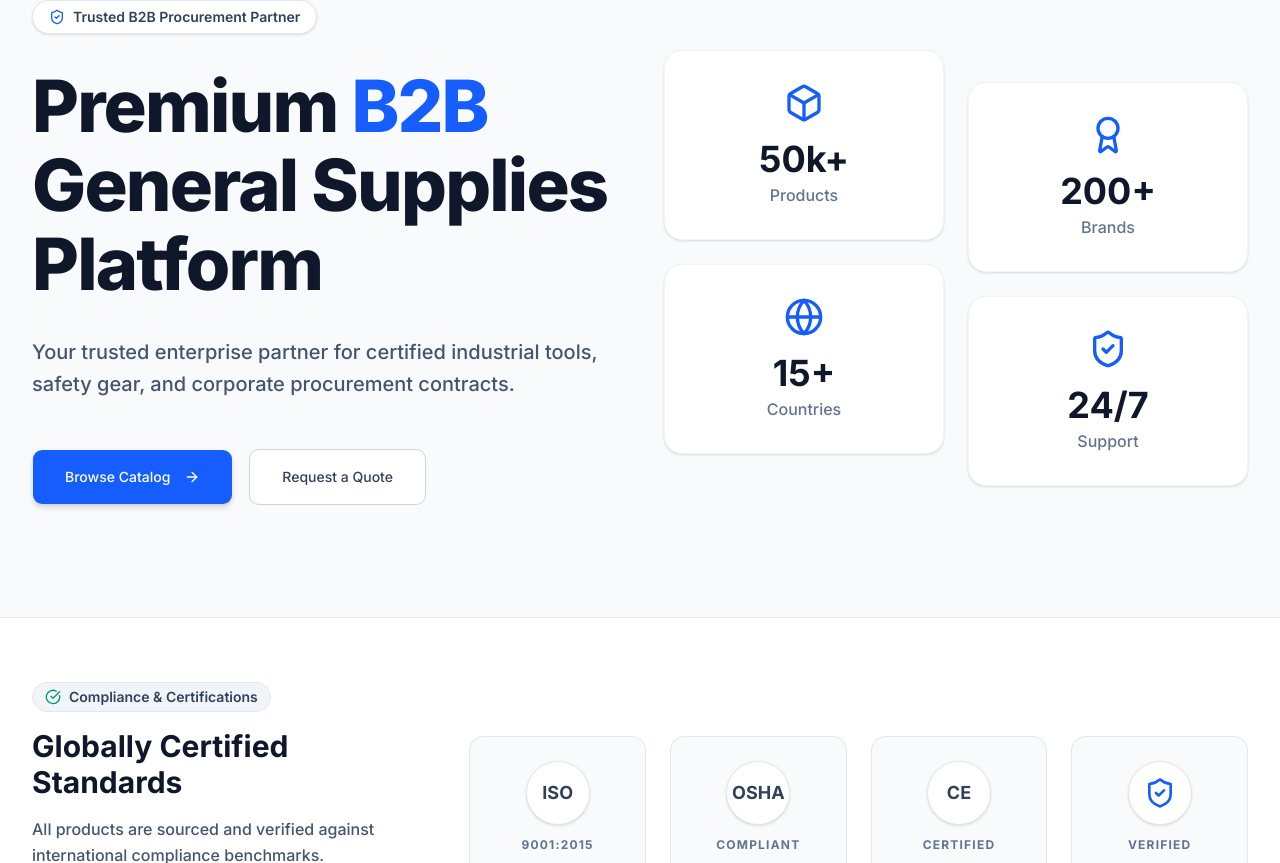
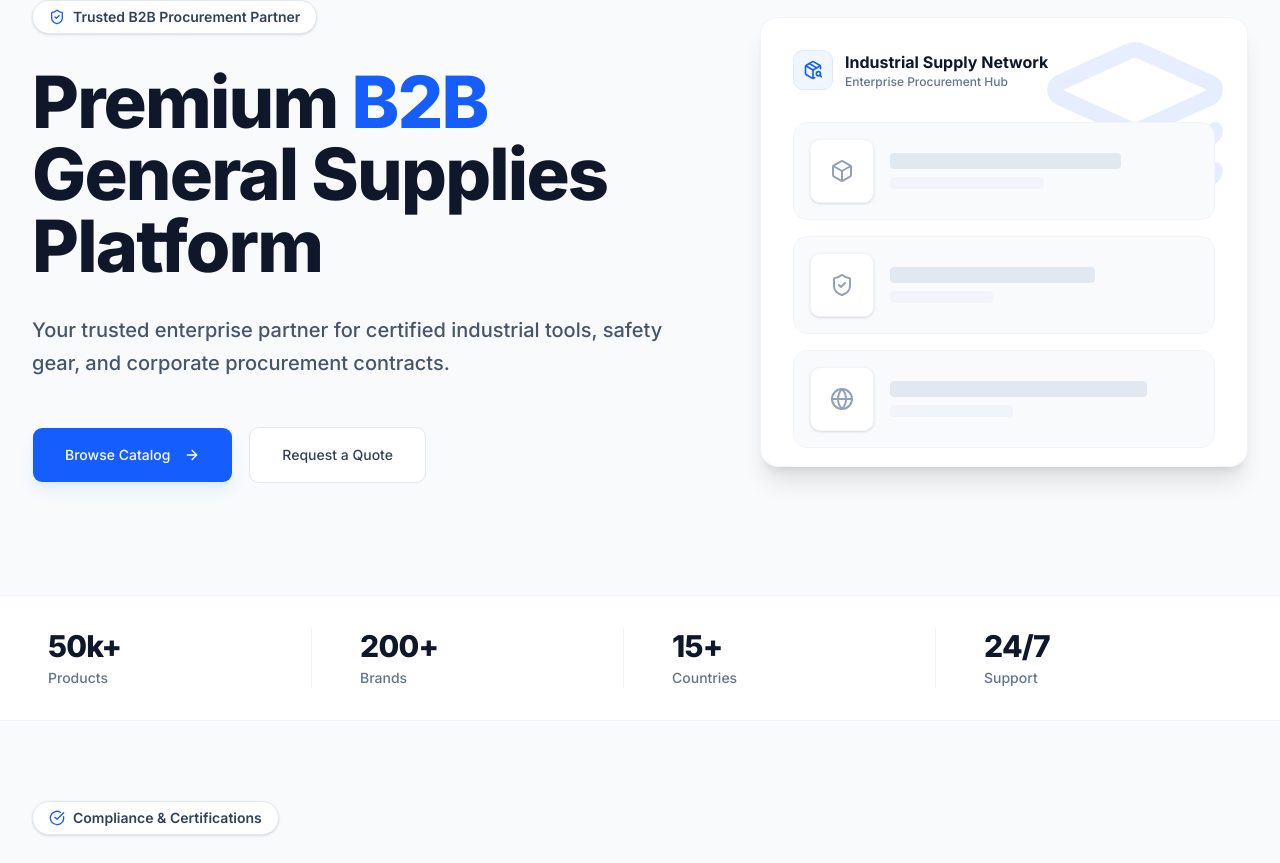
Before and after one commit to Ali-mahmoud830/Supplies-X, a Next.js app: page /en in a window 1280 px wide. Shown: the part 177-1040 px from the top of the page. Built offline with nearby package versions, Linux system fonts and the light colour scheme.

Commit message:
style: comprehensive geometric grid refactoring and elite b2b layout enhancements

```diff
--- a/src/app/[locale]/page.tsx
+++ b/src/app/[locale]/page.tsx
@@ -2,122 +2,188 @@ import { getTranslations } from 'next-intl/server';
 import { Navbar } from '@/components/Navbar';
 import { Button } from '@/components/ui/button';
 import { Link } from '@/i18n/routing';
-import { ArrowRight, Box, ShieldCheck, Globe, Download, Award, CheckCircle } from 'lucide-react';
+import { ArrowRight, Box, ShieldCheck, Globe, Download, Award, CheckCircle, PackageSearch, Layers } from 'lucide-react';
 
 export default async function HomePage() {
   const t = await getTranslations('HomePage');
 
   return (
-    <div className="min-h-screen bg-slate-50 text-slate-900 flex flex-col relative overflow-hidden">
+    <div className="min-h-screen bg-white text-slate-900 flex flex-col relative overflow-hidden">
       <Navbar />
 
-      <main className="flex-1 relative z-10">
-        {/* Clean Corporate Hero Section */}
-        <div className="max-w-7xl mx-auto px-4 sm:px-6 lg:px-8 py-20 lg:py-28 grid grid-cols-1 lg:grid-cols-2 gap-12 items-center">
-          <div className="space-y-8 p-8 sm:p-0">
+      <main className="flex-1 relative z-10 flex flex-col">
+        {/* COMPREHENSIVE HERO SECTION RECONSTRUCTION (The 60/40 Split Grid) */}
+        <div className="w-full bg-slate-50 border-b border-slate-100">
+          <div className="max-w-7xl mx-auto px-4 sm:px-6 lg:px-8 py-20 lg:py-28">
+            <div className="grid grid-cols-1 lg:grid-cols-12 gap-12 lg:gap-8 items-center">
+
+              {/* Column 1 (Left Side - 7 cols) */}
+              <div className="lg:col-span-7 space-y-8">
                 <div className="inline-flex items-center rounded-full border border-slate-200 bg-white px-4 py-1.5 text-sm font-semibold text-slate-700 shadow-sm">
                   <ShieldCheck className="mr-2 h-4 w-4 text-blue-600" />
                   {t('trusted')}
                 </div>
 
-            <h1 className="text-5xl lg:text-7xl font-extrabold tracking-tight text-slate-900 leading-[1.1]">
+                <h1 className="text-5xl lg:text-7xl font-extrabold tracking-tight text-slate-900 leading-none">
                   {t('title').split('B2B')[0]}
-              <span className="text-blue-600">B2B</span>
+                  <span className="text-blue-600 block sm:inline mt-2 sm:mt-0">B2B </span>
                   {t('title').split('B2B')[1]}
                 </h1>
 
-            <p className="text-xl text-slate-600 leading-relaxed font-medium">
+                <p className="text-xl text-slate-600 leading-relaxed font-medium max-w-2xl">
                   {t('description')}
                 </p>
 
                 <div className="flex flex-col sm:flex-row gap-4 pt-4">
                   <Link href="/catalog">
-                <Button size="lg" className="w-full sm:w-auto h-14 px-8 bg-blue-600 hover:bg-blue-700 text-white font-medium shadow-md transition-all">
+                    <Button size="lg" className="w-full sm:w-auto h-14 px-8 bg-blue-600 hover:bg-blue-700 text-white font-medium shadow-lg shadow-blue-500/10 transition-all hover:shadow-xl hover:shadow-blue-500/20 hover:-translate-y-0.5">
                       {t('browse')} <ArrowRight className="ml-2 h-5 w-5" />
                     </Button>
                   </Link>
                   <Link href="/cart">
-                <Button size="lg" variant="outline" className="w-full sm:w-auto h-14 px-8 border-slate-300 hover:bg-slate-100 text-slate-700 font-medium bg-white">
+                    <Button size="lg" variant="outline" className="w-full sm:w-auto h-14 px-8 border border-slate-200 hover:bg-slate-50 text-slate-700 font-medium bg-white transition-all hover:shadow-md hover:-translate-y-0.5">
                       {t('request')}
                     </Button>
                   </Link>
                 </div>
               </div>
 
-          <div className="hidden lg:grid grid-cols-2 gap-6 relative">
-            <div className="bg-white border border-slate-100 p-8 rounded-2xl flex flex-col items-center justify-center text-center shadow-sm hover:shadow-md transition-shadow duration-300">
-              <Box className="h-10 w-10 text-blue-600 mb-4" />
-              <div className="text-4xl font-bold text-slate-900 mb-1">50k+</div>
-              <div className="text-slate-500 font-medium">{t('stats.products')}</div>
+              {/* Column 2 (Right Side - 5 cols) Premium B2B Imagery Module */}
+              <div className="lg:col-span-5 relative">
+                {/* Decorative structural frame */}
+                <div className="absolute inset-0 bg-blue-600/5 rounded-2xl translate-x-4 translate-y-4 -z-10" />
+                <div className="bg-white rounded-2xl shadow-xl border border-slate-100 p-8 h-[450px] flex flex-col relative overflow-hidden group">
+                  <div className="absolute top-0 right-0 p-4 opacity-10">
+                    <Layers className="h-48 w-48 text-blue-600" />
                   </div>
-            <div className="bg-white border border-slate-100 p-8 rounded-2xl flex flex-col items-center justify-center text-center shadow-sm hover:shadow-md transition-shadow duration-300 translate-y-8">
-              <Award className="h-10 w-10 text-blue-600 mb-4" />
-              <div className="text-4xl font-bold text-slate-900 mb-1">200+</div>
-              <div className="text-slate-500 font-medium">{t('stats.brands')}</div>
+
+                  <div className="relative z-10 flex flex-col h-full">
+                    <div className="flex items-center gap-3 mb-8">
+                      <div className="w-10 h-10 rounded-lg bg-blue-50 flex items-center justify-center border border-blue-100">
+                        <PackageSearch className="h-5 w-5 text-blue-600" />
                       </div>
-            <div className="bg-white border border-slate-100 p-8 rounded-2xl flex flex-col items-center justify-center text-center shadow-sm hover:shadow-md transition-shadow duration-300">
-              <Globe className="h-10 w-10 text-blue-600 mb-4" />
-              <div className="text-4xl font-bold text-slate-900 mb-1">15+</div>
-              <div className="text-slate-500 font-medium">{t('stats.countries')}</div>
+                      <div>
+                        <h3 className="font-bold text-slate-900">Industrial Supply Network</h3>
+                        <p className="text-xs text-slate-500 font-medium">Enterprise Procurement Hub</p>
                       </div>
-            <div className="bg-white border border-slate-100 p-8 rounded-2xl flex flex-col items-center justify-center text-center shadow-sm hover:shadow-md transition-shadow duration-300 translate-y-8">
-              <ShieldCheck className="h-10 w-10 text-blue-600 mb-4" />
-              <div className="text-4xl font-bold text-slate-900 mb-1">24/7</div>
-              <div className="text-slate-500 font-medium">{t('stats.support')}</div>
+                    </div>
+
+                    <div className="flex-1 flex flex-col gap-4">
+                      {/* Mocked stacked product graphics */}
+                      <div className="bg-slate-50 border border-slate-100 rounded-xl p-4 flex items-center gap-4 transition-all duration-300 group-hover:-translate-y-1 group-hover:shadow-md">
+                        <div className="w-16 h-16 bg-white rounded-lg shadow-sm border border-slate-100 flex items-center justify-center">
+                          <Box className="h-6 w-6 text-slate-400" />
+                        </div>
+                        <div className="flex-1">
+                          <div className="h-4 w-3/4 bg-slate-200 rounded mb-2" />
+                          <div className="h-3 w-1/2 bg-slate-100 rounded" />
+                        </div>
+                      </div>
+                      <div className="bg-slate-50 border border-slate-100 rounded-xl p-4 flex items-center gap-4 transition-all duration-300 delay-75 group-hover:-translate-y-1 group-hover:shadow-md">
+                        <div className="w-16 h-16 bg-white rounded-lg shadow-sm border border-slate-100 flex items-center justify-center">
+                          <ShieldCheck className="h-6 w-6 text-slate-400" />
+                        </div>
+                        <div className="flex-1">
+                          <div className="h-4 w-2/3 bg-slate-200 rounded mb-2" />
+                          <div className="h-3 w-1/3 bg-slate-100 rounded" />
+                        </div>
+                      </div>
+                      <div className="bg-slate-50 border border-slate-100 rounded-xl p-4 flex items-center gap-4 transition-all duration-300 delay-150 group-hover:-translate-y-1 group-hover:shadow-md">
+                        <div className="w-16 h-16 bg-white rounded-lg shadow-sm border border-slate-100 flex items-center justify-center">
+                          <Globe className="h-6 w-6 text-slate-400" />
+                        </div>
+                        <div className="flex-1">
+                          <div className="h-4 w-5/6 bg-slate-200 rounded mb-2" />
+                          <div className="h-3 w-2/5 bg-slate-100 rounded" />
+                        </div>
+                      </div>
+                    </div>
                   </div>
                 </div>
               </div>
 
-        {/* Compliance & Accreditation Counter */}
-        <div className="border-y border-slate-200 bg-white py-16">
+            </div>
+          </div>
+        </div>
+
+        {/* MINI-METRICS ROW (Clean Compact Stats) */}
+        <div className="w-full bg-white border-b border-slate-100 py-8">
           <div className="max-w-7xl mx-auto px-4 sm:px-6 lg:px-8">
-            <div className="flex flex-col lg:flex-row items-center justify-between gap-12">
+            <div className="grid grid-cols-2 md:grid-cols-4 gap-8 divide-x divide-slate-100">
+              <div className="flex flex-col px-4 text-center sm:text-left">
+                <span className="text-3xl font-extrabold text-slate-900 tracking-tight">50k+</span>
+                <span className="text-slate-500 text-sm font-medium mt-1">{t('stats.products')}</span>
+              </div>
+              <div className="flex flex-col px-4 text-center sm:text-left">
+                <span className="text-3xl font-extrabold text-slate-900 tracking-tight">200+</span>
+                <span className="text-slate-500 text-sm font-medium mt-1">{t('stats.brands')}</span>
+              </div>
+              <div className="flex flex-col px-4 text-center sm:text-left">
+                <span className="text-3xl font-extrabold text-slate-900 tracking-tight">15+</span>
+                <span className="text-slate-500 text-sm font-medium mt-1">{t('stats.countries')}</span>
+              </div>
+              <div className="flex flex-col px-4 text-center sm:text-left">
+                <span className="text-3xl font-extrabold text-slate-900 tracking-tight">24/7</span>
+                <span className="text-slate-500 text-sm font-medium mt-1">{t('stats.support')}</span>
+              </div>
+            </div>
+          </div>
+        </div>
+
+        {/* MODERN CARDS & TRUST BOARD REFACTORING */}
+        <div className="bg-slate-50 py-20 flex-1">
+          <div className="max-w-7xl mx-auto px-4 sm:px-6 lg:px-8">
+            <div className="flex flex-col lg:flex-row items-center justify-between gap-16">
+
               <div className="lg:w-1/3">
-                <div className="inline-flex items-center rounded-full bg-slate-100 px-3 py-1 text-sm font-semibold text-slate-700 mb-4 border border-slate-200">
-                  <CheckCircle className="mr-2 h-4 w-4 text-emerald-600" /> {t('complianceBadge')}
+                <div className="inline-flex items-center rounded-full bg-white px-4 py-1.5 text-sm font-semibold text-slate-700 mb-6 border border-slate-200 shadow-sm">
+                  <CheckCircle className="mr-2 h-4 w-4 text-blue-600" /> {t('complianceBadge')}
                 </div>
-                <h2 className="text-3xl font-bold text-slate-900 mb-4">{t('complianceTitle')}</h2>
-                <p className="text-slate-600 mb-8 leading-relaxed font-medium">
+                <h2 className="text-3xl lg:text-4xl font-extrabold text-slate-900 mb-6 leading-tight">
+                  {t('complianceTitle')}
+                </h2>
+                <p className="text-slate-600 mb-8 leading-relaxed font-medium text-lg">
                   {t('complianceDesc')}
                 </p>
-                <Button variant="outline" className="border-slate-300 hover:bg-slate-50 text-slate-700 w-full sm:w-auto shadow-sm transition-all font-medium">
+                <Button variant="outline" className="border-slate-200 hover:bg-white text-slate-700 shadow-sm transition-all font-medium h-12 px-6">
                   <Download className="mr-2 h-4 w-4" /> {t('downloadProfile')}
                 </Button>
               </div>
 
               <div className="lg:w-2/3 grid grid-cols-2 md:grid-cols-4 gap-6">
-                <div className="bg-slate-50 border border-slate-200 rounded-xl p-6 flex flex-col items-center justify-center text-center hover:border-blue-200 transition-colors duration-300">
-                  <div className="w-16 h-16 rounded-full bg-white flex items-center justify-center mb-3 border border-slate-200 shadow-sm">
-                    <span className="font-bold text-slate-700 text-lg">ISO</span>
+                <div className="bg-white border border-slate-100 rounded-2xl p-6 flex flex-col items-center justify-center text-center shadow-sm hover:shadow-xl hover:-translate-y-1 transition-all duration-300">
+                  <div className="w-16 h-16 rounded-full bg-slate-50 flex items-center justify-center mb-4 border border-slate-100">
+                    <span className="font-extrabold text-slate-900 text-xl">ISO</span>
                   </div>
-                  <span className="text-xs font-bold text-slate-500 tracking-widest">9001:2015</span>
+                  <span className="text-xs font-bold text-slate-500 tracking-widest uppercase">9001:2015</span>
                 </div>
-                <div className="bg-slate-50 border border-slate-200 rounded-xl p-6 flex flex-col items-center justify-center text-center hover:border-blue-200 transition-colors duration-300">
-                  <div className="w-16 h-16 rounded-full bg-white flex items-center justify-center mb-3 border border-slate-200 shadow-sm">
-                    <span className="font-bold text-slate-700 text-lg">OSHA</span>
+                <div className="bg-white border border-slate-100 rounded-2xl p-6 flex flex-col items-center justify-center text-center shadow-sm hover:shadow-xl hover:-translate-y-1 transition-all duration-300">
+                  <div className="w-16 h-16 rounded-full bg-slate-50 flex items-center justify-center mb-4 border border-slate-100">
+                    <span className="font-extrabold text-slate-900 text-xl">OSHA</span>
                   </div>
-                  <span className="text-xs font-bold text-slate-500 tracking-widest">COMPLIANT</span>
+                  <span className="text-xs font-bold text-slate-500 tracking-widest uppercase">Compliant</span>
                 </div>
-                <div className="bg-slate-50 border border-slate-200 rounded-xl p-6 flex flex-col items-center justify-center text-center hover:border-blue-200 transition-colors duration-300">
-                  <div className="w-16 h-16 rounded-full bg-white flex items-center justify-center mb-3 border border-slate-200 shadow-sm">
-                    <span className="font-bold text-slate-700 text-lg">CE</span>
+                <div className="bg-white border border-slate-100 rounded-2xl p-6 flex flex-col items-center justify-center text-center shadow-sm hover:shadow-xl hover:-translate-y-1 transition-all duration-300">
+                  <div className="w-16 h-16 rounded-full bg-slate-50 flex items-center justify-center mb-4 border border-slate-100">
+                    <span className="font-extrabold text-slate-900 text-xl">CE</span>
                   </div>
-                  <span className="text-xs font-bold text-slate-500 tracking-widest">CERTIFIED</span>
+                  <span className="text-xs font-bold text-slate-500 tracking-widest uppercase">Certified</span>
                 </div>
-                <div className="bg-slate-50 border border-slate-200 rounded-xl p-6 flex flex-col items-center justify-center text-center hover:border-blue-200 transition-colors duration-300">
-                  <div className="w-16 h-16 rounded-full bg-white flex items-center justify-center mb-3 border border-slate-200 shadow-sm">
+                <div className="bg-white border border-slate-100 rounded-2xl p-6 flex flex-col items-center justify-center text-center shadow-sm hover:shadow-xl hover:-translate-y-1 transition-all duration-300">
+                  <div className="w-16 h-16 rounded-full bg-slate-50 flex items-center justify-center mb-4 border border-slate-100">
                     <ShieldCheck className="h-8 w-8 text-blue-600" />
                   </div>
-                  <span className="text-xs font-bold text-slate-500 tracking-widest">VERIFIED</span>
+                  <span className="text-xs font-bold text-slate-500 tracking-widest uppercase">Verified</span>
                 </div>
               </div>
+
             </div>
           </div>
         </div>
       </main>
 
       {/* Footer */}
-      <footer className="border-t border-slate-200 bg-white py-12 relative z-10">
+      <footer className="border-t border-slate-100 bg-white py-12 relative z-10">
         <div className="max-w-7xl mx-auto px-4 sm:px-6 lg:px-8 text-center text-slate-500 font-medium">
           <p>&copy; {new Date().getFullYear()} {t('footerRights')}</p>
         </div>
--- a/src/components/Navbar.tsx
+++ b/src/components/Navbar.tsx
@@ -28,7 +28,7 @@ export function Navbar() {
   ];
 
   return (
-    <nav className="bg-white/90 backdrop-blur-md border-b border-slate-200 sticky top-0 z-50 shadow-sm">
+    <nav className="bg-white/80 backdrop-blur-md border-b border-slate-100 sticky top-0 z-50">
       <div className="max-w-7xl mx-auto px-4 sm:px-6 lg:px-8">
         <div className="flex justify-between h-16 items-center">
           {/* Logo */}
```
Lines whose indentation alone changed are shown as unchanged.
